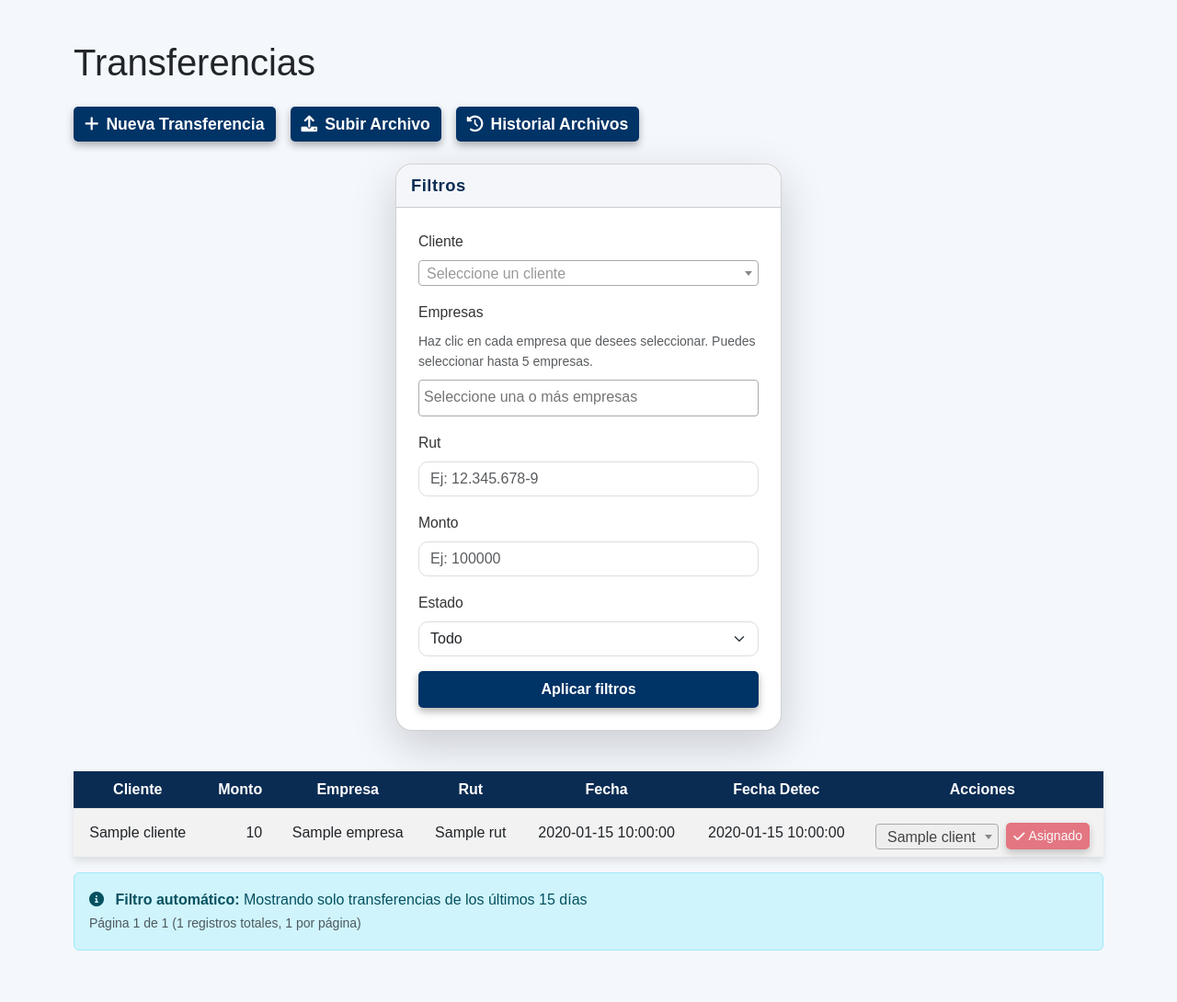
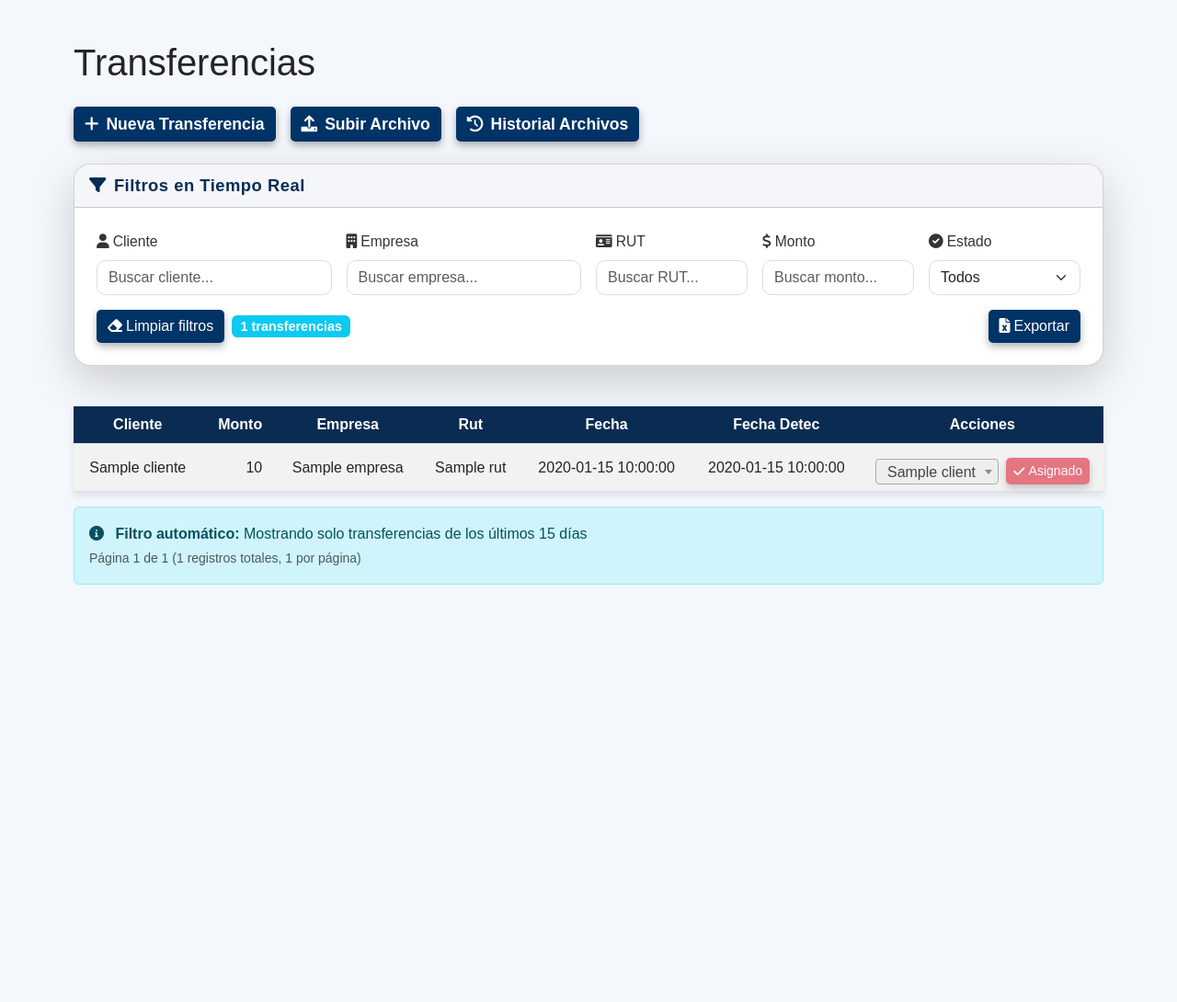
Before and after one commit to sergius2002/webfinal, a Flask app: template mi_app/mi_app/templates/transferencias/index.html in a window 1280 px wide. Shown: the part 126-1216 px from the top of the page at 92% size. After the commit the page ends 762 px from the top, so only its background shows below. Run offline with Flask 3, Linux system fonts and the light colour scheme; the template is opened without the code that fills it: most values are stand-ins (such as "Sample title", 1, 10 or a date in 2020); some libraries are stand-ins or nearby versions.

Commit message:
Eliminados los filtros avanzados en transferencias, solo quedan los filtros en tiempo real (UX simplificada)

```diff
--- a/mi_app/mi_app/templates/transferencias/index.html
+++ b/mi_app/mi_app/templates/transferencias/index.html
@@ -16,62 +16,74 @@
     </a>
   </div>
 
-  <!-- Filtros y Ordenamiento en dos columnas -->
+  <!-- Filtros en tiempo real -->
   <div class="row mb-4">
-    <div class="col-12 d-flex justify-content-center">
-      <div class="card shadow-lg" style="max-width: 420px; width:100%; border-radius: 18px; background: #fff;">
-        <div class="card-header" style="font-size:1.15rem; color:#0a2c53; background:#f4f6fa; border-radius: 18px 18px 0 0; font-weight:600; letter-spacing:0.5px;">Filtros</div>
+    <div class="col-12">
+      <div class="card shadow-lg" style="border-radius: 18px; background: #fff;">
+        <div class="card-header" style="font-size:1.15rem; color:#0a2c53; background:#f4f6fa; border-radius: 18px 18px 0 0; font-weight:600; letter-spacing:0.5px;">
+          <i class="fas fa-filter me-2"></i>Filtros en Tiempo Real
+        </div>
         <div class="card-body p-4">
-          <form action="{{ url_for('transferencias.index') }}" method="get" id="filtros-form">
-            <input type="hidden" name="page" value="1" id="page-reset">
-            <div class="mb-3">
-              <label for="cliente" class="form-label" style="font-size:0.98rem; color:#333;">Cliente</label>
-              <select name="cliente" id="cliente" class="form-select select-custom" style="border-radius:10px;">
-                <option value="">Seleccione un cliente</option>
-                {% for client in cliente %}
-                  <option value="{{ client }}" {% if client in request.args.getlist('cliente') %}selected{% endif %}>{{ client }}</option>
-                {% endfor %}
+          <div class="row g-3">
+            <div class="col-md-3">
+              <label for="filtro-cliente" class="form-label" style="font-size:0.98rem; color:#333;">
+                <i class="fas fa-user me-1"></i>Cliente
+              </label>
+              <input type="text" id="filtro-cliente" class="form-control" placeholder="Buscar cliente..." style="border-radius:10px;">
+            </div>
+            <div class="col-md-3">
+              <label for="filtro-empresa" class="form-label" style="font-size:0.98rem; color:#333;">
+                <i class="fas fa-building me-1"></i>Empresa
+              </label>
+              <input type="text" id="filtro-empresa" class="form-control" placeholder="Buscar empresa..." style="border-radius:10px;">
+            </div>
+            <div class="col-md-2">
+              <label for="filtro-rut" class="form-label" style="font-size:0.98rem; color:#333;">
+                <i class="fas fa-id-card me-1"></i>RUT
+              </label>
+              <input type="text" id="filtro-rut" class="form-control" placeholder="Buscar RUT..." style="border-radius:10px;">
+            </div>
+            <div class="col-md-2">
+              <label for="filtro-monto" class="form-label" style="font-size:0.98rem; color:#333;">
+                <i class="fas fa-dollar-sign me-1"></i>Monto
+              </label>
+              <input type="text" id="filtro-monto" class="form-control" placeholder="Buscar monto..." style="border-radius:10px;">
+            </div>
+            <div class="col-md-2">
+              <label for="filtro-asignado" class="form-label" style="font-size:0.98rem; color:#333;">
+                <i class="fas fa-check-circle me-1"></i>Estado
+              </label>
+              <select id="filtro-asignado" class="form-select" style="border-radius:10px;">
+                <option value="">Todos</option>
+                <option value="asignado">Asignadas</option>
+                <option value="no-asignado">No asignadas</option>
               </select>
             </div>
-            <div class="mb-3">
-              <label for="empresa" class="form-label" style="font-size:0.98rem; color:#333;">Empresas</label>
-              <small class="text-muted d-block mb-2">Haz clic en cada empresa que desees seleccionar. Puedes seleccionar hasta 5 empresas.</small>
-              <select name="empresa" id="empresa" class="form-select select-custom" multiple data-placeholder="Seleccione una o más empresas" style="border-radius:10px;">
-                <option value="">Todas</option>
-                {% for emp in empresas %}
-                  {% if emp != "Todas" %}
-                    <option value="{{ emp }}" {% if emp in request.args.getlist('empresa') %}selected{% endif %}>{{ emp }}</option>
-                  {% endif %}
-                {% endfor %}
-              </select>
+          </div>
+          <div class="row mt-3">
+            <div class="col-12 d-flex justify-content-between align-items-center">
+              <div class="d-flex gap-2">
+                <button id="btn-limpiar-filtros" class="btn btn-outline-secondary" type="button" title="Limpiar filtros">
+                  <i class="fas fa-eraser me-1"></i>Limpiar filtros
+                </button>
+                <span id="contador-resultados" class="badge bg-info align-self-center" style="font-size:0.9rem;">
+                  {{ transfers|length }} transferencias
+                </span>
+              </div>
+              <div class="d-flex gap-2">
+                <button id="btn-exportar-csv" class="btn btn-outline-success" type="button" title="Exportar a Excel">
+                  <i class="fas fa-file-excel me-1"></i>Exportar
+                </button>
+              </div>
             </div>
-            <div class="mb-3">
-              <label for="rut" class="form-label" style="font-size:0.98rem; color:#333;">Rut</label>
-              <input type="text" name="rut" id="rut" class="form-control" placeholder="Ej: 12.345.678-9" value="{{ request.args.get('rut','') }}" style="border-radius:10px;">
-            </div>
-            <div class="mb-3">
-              <label for="monto" class="form-label" style="font-size:0.98rem; color:#333;">Monto</label>
-              <input type="text" name="monto" id="monto" class="form-control" placeholder="Ej: 100000" value="{{ request.args.get('monto','') }}" style="border-radius:10px;">
-            </div>
-            <div class="mb-3">
-              <label for="verificada" class="form-label" style="font-size:0.98rem; color:#333;">Estado</label>
-              <select name="verificada" id="verificada" class="form-select" style="border-radius:10px;">
-                <option value="">Todo</option>
-                <option value="true" {% if request.args.get('verificada')=='true' %}selected{% endif %}>Verificada</option>
-                <option value="false" {% if request.args.get('verificada')=='false' %}selected{% endif %}>No verificada</option>
-              </select>
-            </div>
-            <div class="d-flex justify-content-end mt-3">
-              <button type="submit" class="btn btn-primary px-4 py-2" style="border-radius:10px; font-weight:600;">Aplicar filtros</button>
-            </div>
-          </form>
+          </div>
         </div>
       </div>
     </div>
   </div>
 
   <!-- Tabla de resultados -->
-  <table class="table table-striped mt-4">
+  <table class="table table-striped mt-4" id="tabla-transferencias">
     <thead class="sticky-header">
       <tr>
         <th>Cliente</th>
@@ -88,13 +100,18 @@
         <tr><td colspan="7" class="text-center text-muted">No hay transferencias para mostrar.</td></tr>
       {% else %}
       {% for t in transfers %}
-      <tr id="row-{{ t.id }}">
-        <td>{{ t.cliente }}</td>
-        <td class="text-end">{{ t.monto | format_monto }}</td>
-        <td>{{ t.empresa }}</td>
-        <td>{{ t.rut }}</td>
-        <td>{{ t.fecha | format_date }}</td>
-        <td>{{ t.fecha_detec | format_fecha_detec }}</td>
+      <tr id="row-{{ t.id }}"
+          data-cliente="{{ t.cliente|lower }}"
+          data-empresa="{{ t.empresa|lower }}"
+          data-rut="{{ t.rut|lower }}"
+          data-monto="{{ t.monto }}"
+          data-asignado="{{ 'asignado' if t.asignado else 'no-asignado' }}">
+        <td class="td-cliente">{{ t.cliente }}</td>
+        <td class="text-end td-monto">{{ t.monto | format_monto }}</td>
+        <td class="td-empresa">{{ t.empresa }}</td>
+        <td class="td-rut">{{ t.rut }}</td>
+        <td class="td-fecha">{{ t.fecha | format_date }}</td>
+        <td class="td-fecha-detec">{{ t.fecha_detec | format_fecha_detec }}</td>
         <td>
           {% if t.manual %}
             <a href="{{ url_for('transferencias.editar_transferencia', transfer_id=t.id) }}" class="btn btn-sm btn-warning">Editar</a>
@@ -617,6 +634,100 @@ $(document).ready(function(){
     $('#previewArchivo').hide();
     $('#btnSubirArchivo').prop('disabled', true);
   });
+
+  // ===== FILTROS EN TIEMPO REAL =====
+
+  // Función para aplicar filtros en tiempo real
+  function aplicarFiltrosTiempoReal() {
+    const filtroCliente = $('#filtro-cliente').val().toLowerCase();
+    const filtroEmpresa = $('#filtro-empresa').val().toLowerCase();
+    const filtroRut = $('#filtro-rut').val().toLowerCase();
+    const filtroMonto = $('#filtro-monto').val().toLowerCase();
+    const filtroAsignado = $('#filtro-asignado').val();
+
+    const filas = $('#tabla-transferencias tbody tr');
+    let visibles = 0;
+
+    filas.each(function() {
+      const fila = $(this);
+      const cliente = fila.data('cliente') || '';
+      const empresa = fila.data('empresa') || '';
+      const rut = fila.data('rut') || '';
+      const monto = fila.data('monto') || '';
+      const asignado = fila.data('asignado') || '';
+
+      // Aplicar filtros
+      const coincideCliente = cliente.includes(filtroCliente);
+      const coincideEmpresa = empresa.includes(filtroEmpresa);
+      const coincideRut = rut.includes(filtroRut);
+      const coincideMonto = monto.toString().includes(filtroMonto);
+      const coincideAsignado = !filtroAsignado || asignado === filtroAsignado;
+
+      const mostrar = coincideCliente && coincideEmpresa && coincideRut && coincideMonto && coincideAsignado;
+
+      if (mostrar) {
+        fila.show();
+        visibles++;
+
+        // Resaltar texto buscado en cliente
+        if (filtroCliente) {
+          const tdCliente = fila.find('.td-cliente');
+          const textoOriginal = tdCliente.text();
+          const textoResaltado = textoOriginal.replace(
+            new RegExp(filtroCliente, 'gi'),
+            match => `<mark style="background-color: #ffeb3b; padding: 1px 2px; border-radius: 2px;">${match}</mark>`
+          );
+          tdCliente.html(textoResaltado);
+        }
+      } else {
+        fila.hide();
+      }
+    });
+
+    // Actualizar contador
+    $('#contador-resultados').text(`${visibles} transferencias`);
+
+    // Mostrar mensaje si no hay coincidencias
+    let mensaje = $('#mensaje-no-coincidencias');
+    if (visibles === 0 && (filtroCliente || filtroEmpresa || filtroRut || filtroMonto || filtroAsignado)) {
+      if (mensaje.length === 0) {
+        mensaje = $('<tr id="mensaje-no-coincidencias"><td colspan="7" class="text-center text-danger"><i class="fas fa-search me-2"></i>No hay transferencias que coincidan con los filtros aplicados.</td></tr>');
+        $('#tabla-transferencias tbody').append(mensaje);
+      }
+    } else {
+      mensaje.remove();
+    }
+  }
+
+  // Event listeners para filtros en tiempo real
+  $('#filtro-cliente, #filtro-empresa, #filtro-rut, #filtro-monto').on('input', function() {
+    aplicarFiltrosTiempoReal();
+  });
+
+  $('#filtro-asignado').on('change', function() {
+    aplicarFiltrosTiempoReal();
+  });
+
+  // Botón limpiar filtros
+  $('#btn-limpiar-filtros').on('click', function() {
+    $('#filtro-cliente, #filtro-empresa, #filtro-rut, #filtro-monto').val('');
+    $('#filtro-asignado').val('');
+    aplicarFiltrosTiempoReal();
+
+    // Efecto visual de feedback
+    $(this).addClass('btn-secondary').removeClass('btn-outline-secondary');
+    setTimeout(() => {
+      $(this).removeClass('btn-secondary').addClass('btn-outline-secondary');
+    }, 200);
+  });
+
+  // Botón exportar (placeholder por ahora)
+  $('#btn-exportar-csv').on('click', function() {
+    toastr.info('Funcionalidad de exportación será implementada en el siguiente paso.');
+  });
+
+  // Inicializar filtros
+  aplicarFiltrosTiempoReal();
 });
 </script>
 
@@ -639,5 +750,45 @@ $(document).ready(function(){
   .text-end {
     text-align: right !important;
   }
+
+  /* Animaciones para filtros */
+  .card {
+    transition: all 0.3s ease;
+  }
+
+  .card:hover {
+    transform: translateY(-2px);
+    box-shadow: 0 8px 25px rgba(0,0,0,0.15) !important;
+  }
+
+  /* Efectos visuales para botones */
+  .btn {
+    transition: all 0.2s ease;
+  }
+
+  .btn:hover {
+    transform: translateY(-1px);
+  }
+
+  /* Resaltado de búsqueda */
+  mark {
+    animation: highlight 0.3s ease-in-out;
+  }
+
+  @keyframes highlight {
+    0% { background-color: #fff3cd; }
+    100% { background-color: #ffeb3b; }
+  }
+
+  /* Responsive */
+  @media (max-width: 768px) {
+    .card-body {
+      padding: 1rem;
+    }
+
+    .row.g-3 > div {
+      margin-bottom: 1rem;
+    }
+  }
 </style>
 {% endblock %}
```
